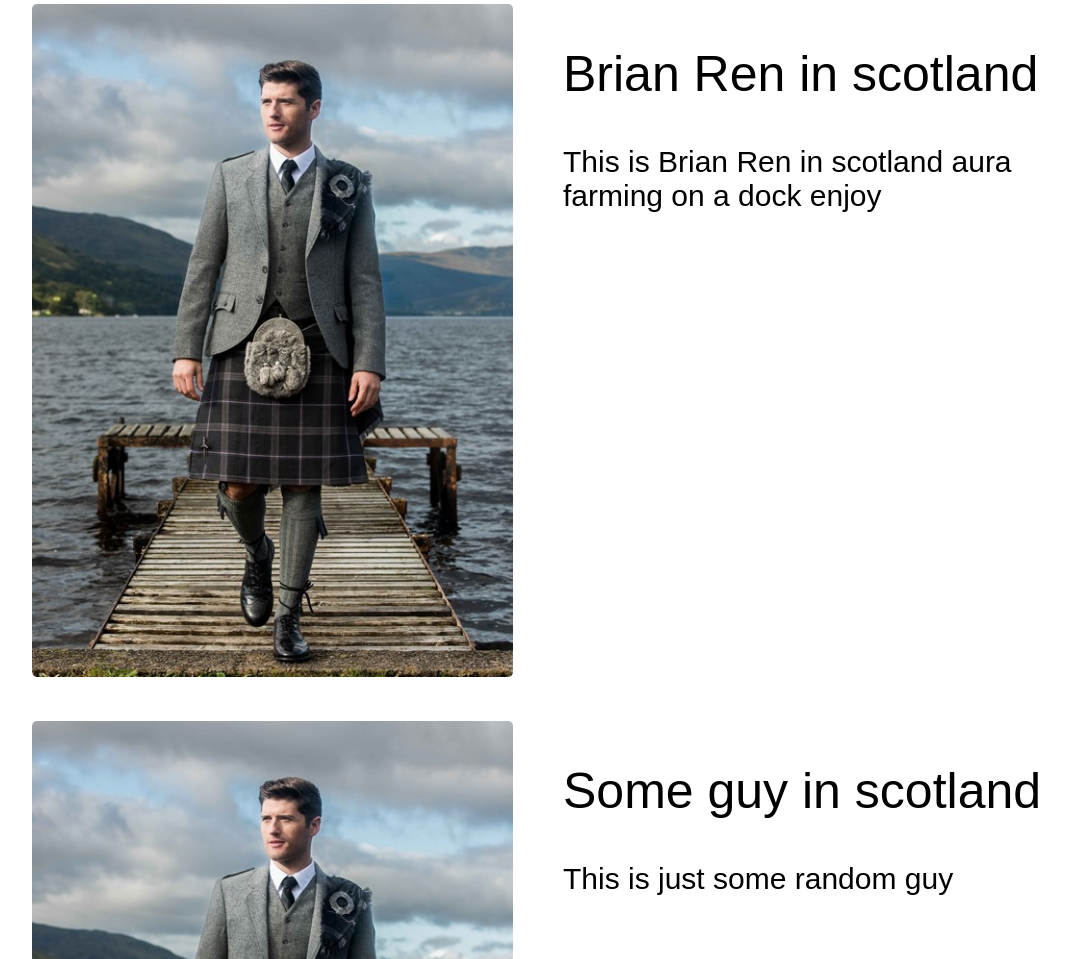
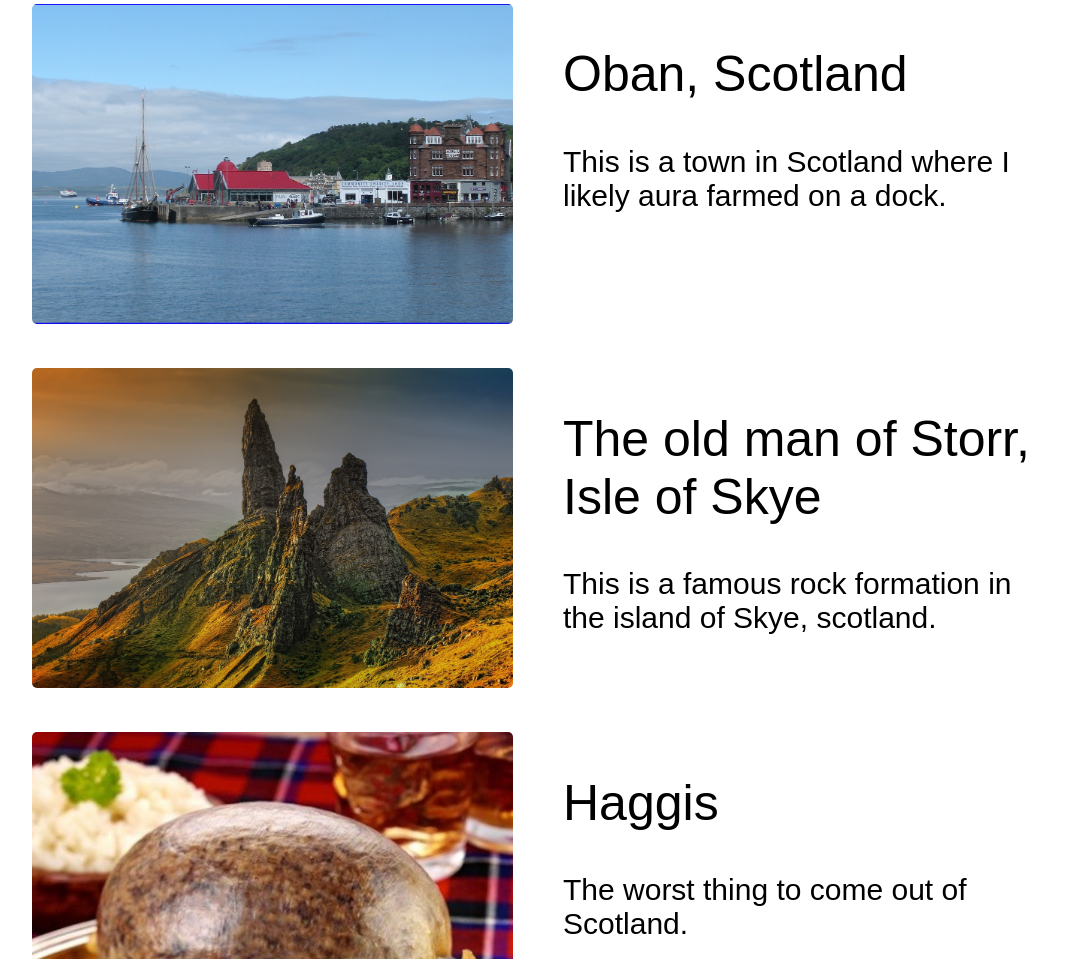
Before and after one commit to ZakiWebsite/SCOTLAND-FOREVAAAAH, a plain HTML site: page index.html in a window 1280 px wide. Shown: the part 1113-2072 px from the top of the page, without its empty margins (102-1171 px from the left). Drawn offline with Linux system fonts and the light colour scheme.

Commit message:
actual final commit, added some different images.

```diff
--- a/index.html
+++ b/index.html
@@ -22,43 +22,43 @@
             <h1>
                 Me in scotland
             </h1>
-            <P>This is me in scotland aura farming on a dock enjoy</P>
+            <P>This is me in scotland aura farming on a dock, enjoy.</P>
         </div>
     </section>
      <!-- info section 2 -->
     <section class="two-column">
         <div class="image">
-            <img src="kilt.jpg" alt="ya beauty">
+            <img src="oban-114173_1280.jpg" alt="scottish town">
         </div>
         <div class="info">
             <h1>
-                Brian Ren in scotland
+                Oban, Scotland
             </h1>
-            <P>This is Brian Ren in scotland aura farming on a dock enjoy</P>
+            <P>This is a town in Scotland where I likely aura farmed on a dock.</P>
         </div>
     </section>
     <!-- info section 3 -->
         <section class="two-column">
         <div class="image">
-            <img src="kilt.jpg" alt="ya beauty">
+            <img src="skye-540130_1280.jpg" alt="scottish mountain">
         </div>
         <div class="info">
             <h1>
-                Some guy in scotland
+                The old man of Storr, Isle of Skye
             </h1>
-            <P>This is just some random guy</P>
+            <P>This is a famous rock formation in the island of Skye, scotland.</P>
         </div>
     </section>
      <!-- info section 4 -->
         <section class="two-column">
         <div class="image">
-            <img src="kilt.jpg" alt="ya beauty">
+            <img src="haggis.jpg" alt="some gross stuff">
         </div>
         <div class="info">
             <h1>
-                Somebody in scotland
+                Haggis
             </h1>
-            <P>Who is that guy?</P>
+            <P>The worst thing to come out of Scotland.</P>
         </div>
     </section>
     <section class="three-column">
```
